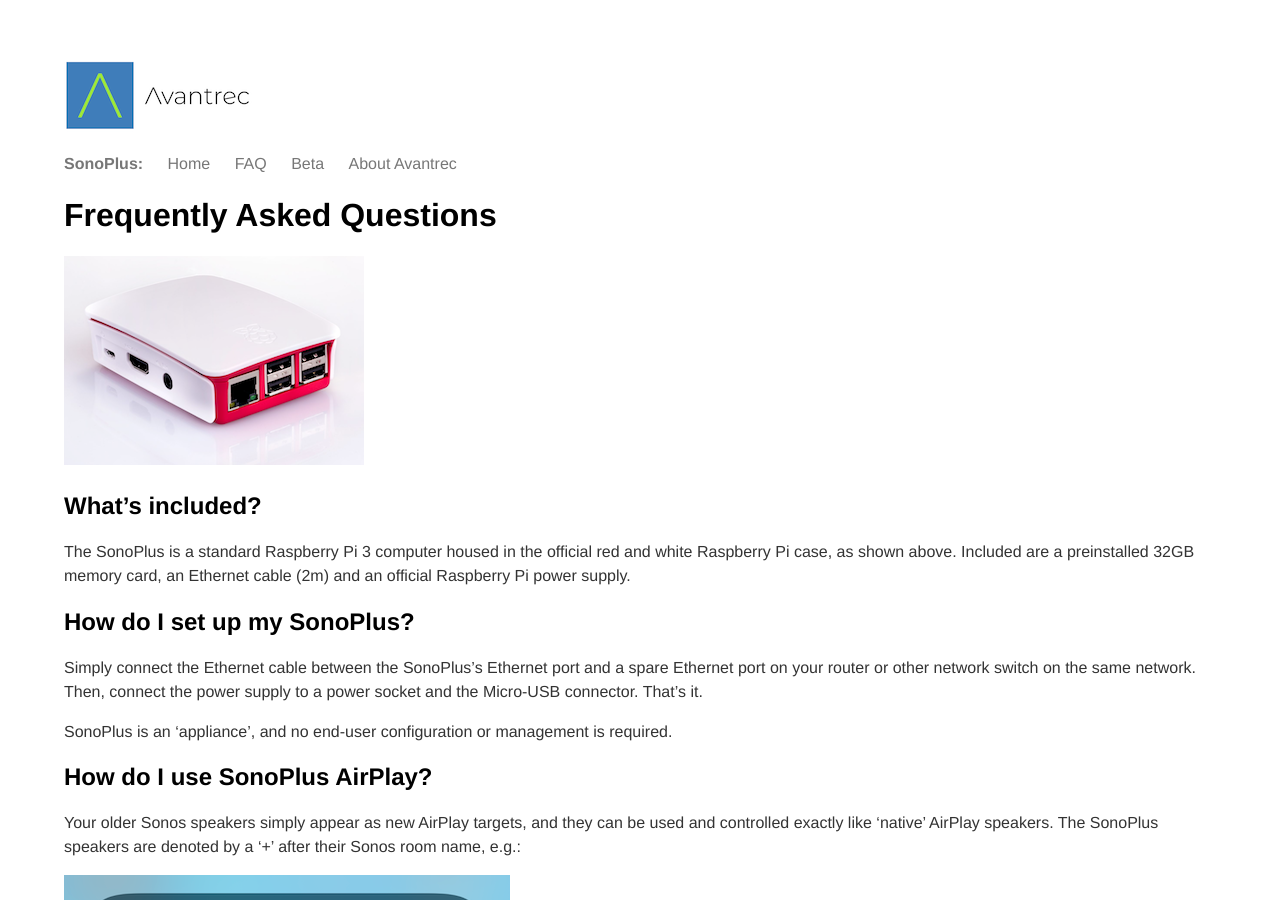
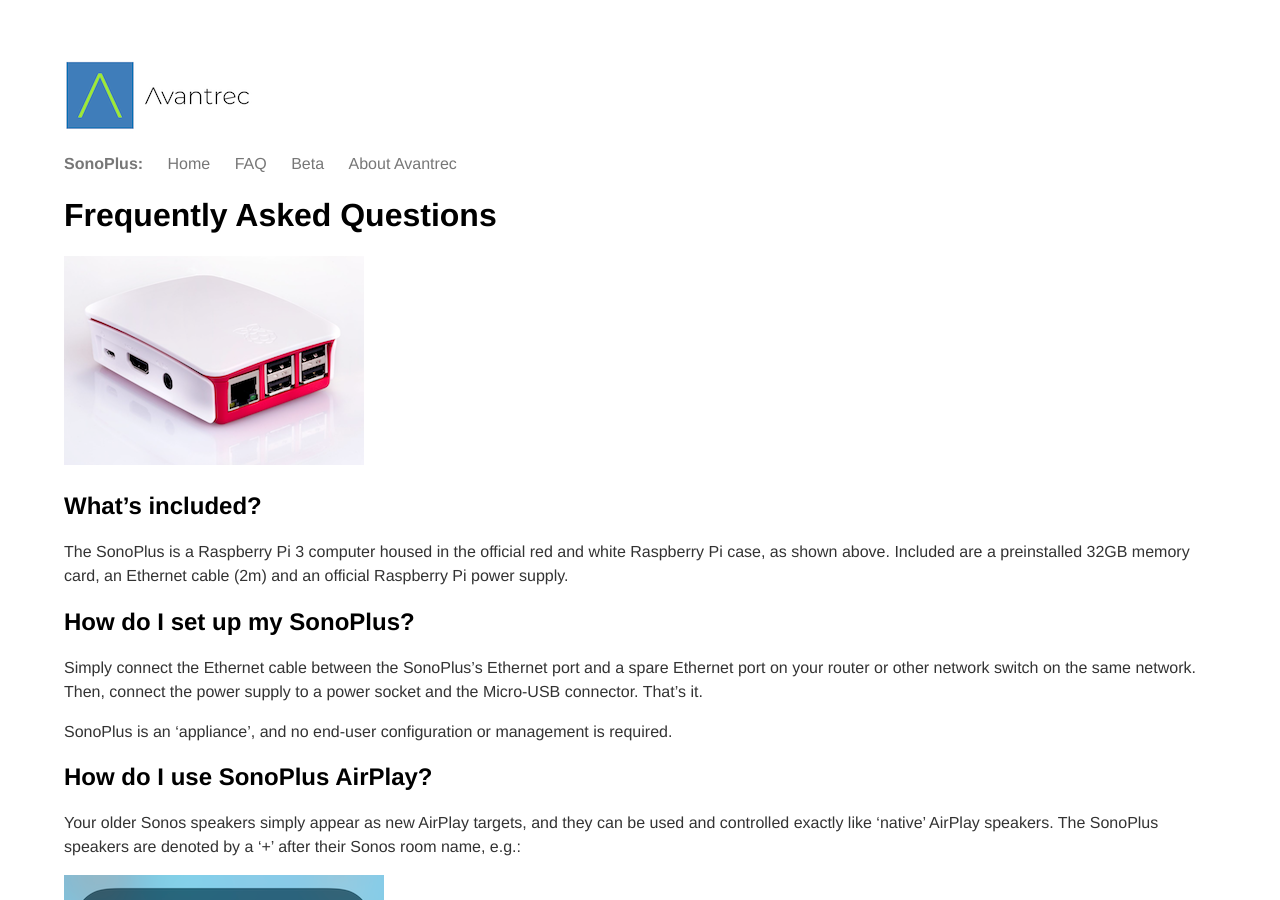
Before and after one commit to avantrec/avantrec.github.io, a Jekyll site: the page built from sonoplus-faq/index.md, in a window 1280 px wide and 900 px high. Built offline with Jekyll 4.4.1, drawn with Linux system fonts in a browser that asks for light colours.

Commit message:
Minor changes.

```diff
--- a/sonoplus-faq/index.md
+++ b/sonoplus-faq/index.md
@@ -9,7 +9,7 @@
 
 ## What's included?
 
-The SonoPlus is a standard Raspberry Pi 3 computer housed in the official red and white Raspberry Pi case, as shown above. Included are a preinstalled 32GB memory card, an Ethernet cable (2m) and an official Raspberry Pi power supply.
+The SonoPlus is a Raspberry Pi 3 computer housed in the official red and white Raspberry Pi case, as shown above. Included are a preinstalled 32GB memory card, an Ethernet cable (2m) and an official Raspberry Pi power supply.
 
 ## How do I set up my SonoPlus?
 
@@ -21,7 +21,7 @@
 
 Your older Sonos speakers simply appear as new AirPlay targets, and they can be used and controlled exactly like 'native' AirPlay speakers. The SonoPlus speakers are denoted by a '+' after their Sonos room name, e.g.:
 
-![SonoPlus](/images/AirPlayMenu.png)
+![SonoPlus](/images/AirPlayMenu_Smaller.png)
 
 SonoPlus supports multiple simultaneous AirPlay streams from different Apple devices to different Sonos speakers, and works with speakers that are grouped via the Sonos app.
 
```
Also changed, not shown: images/AirPlayMenu_Smaller.png.
